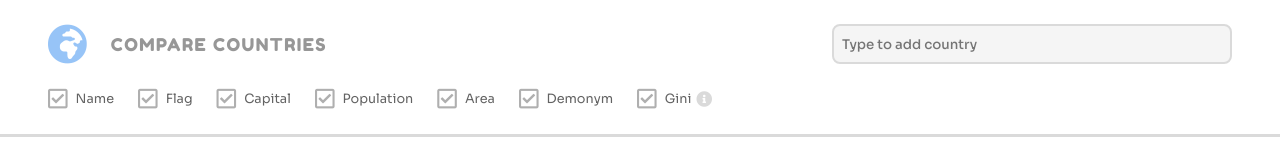
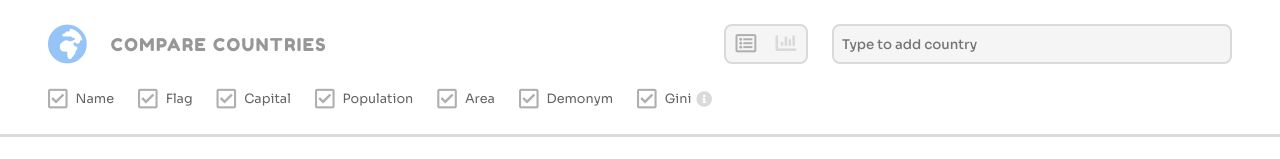
Before and after one commit to qvistdev09/compare-countries, a React (Create React App) app: page / in a window 1280 px wide. Shown: the top 159 px of the page. Built offline with nearby package versions, Linux system fonts and the light colour scheme.

Commit message:
viewswitch draft

```diff
--- a/src/App.js
+++ b/src/App.js
@@ -9,6 +9,7 @@ import GridMaker from './components/GridMaker';
 import SiteTitle from './components/SiteTitle';
 import SearchField from './components/SearchField';
 import CheckboxMaker from './components/CheckboxMaker';
+import ViewSwitch from './components/ViewSwitch';
 
 class App extends React.Component {
   constructor(props) {
@@ -289,6 +290,8 @@ class App extends React.Component {
         <header id="site-header" className="p">
           <div className="flex-row justify-between align-center m-bottom">
             <SiteTitle classes="m-left flex-row align-center" />
+            <div className="flex-row align-center">
+              <ViewSwitch classes="m-right" />
               <SearchField
                 classes="m-right"
                 suggestions={this.state.suggestions}
@@ -307,6 +310,7 @@ class App extends React.Component {
                 }}
                 add={this.fetchCountry}
               />
+            </div>
           </div>
           <CheckboxMaker
             classes="m-left flex-row align-center"
--- /dev/null
+++ b/src/components/ViewSwitch.js
@@ -0,0 +1,20 @@
+import React from 'react';
+
+function ViewSwitch(props) {
+  return (
+    <div
+      className={
+        props.classes + ' view-switch flex-row justify-between align-stretch'
+      }
+    >
+      <div className="switch-icon-wrapper switch-icon-wrapper-active">
+        <i className="far fa-list-alt switch-icon switch-icon-active"></i>
+      </div>
+      <div className="switch-icon-wrapper">
+        <i className="fas fa-chart-bar switch-icon"></i>
+      </div>
+    </div>
+  );
+}
+
+export default ViewSwitch;
--- a/src/css/style.css
+++ b/src/css/style.css
@@ -327,3 +327,26 @@ img {
   height: 1rem;
   transform: translateX(-50%);
 }
+
+.view-switch {
+  height: 2.5rem;
+  border-radius: 0.5rem;
+  border: 2px solid var(--border-color);
+  background-color: var(--input-bg-unfocusd);
+}
+
+.switch-icon {
+  color: var(--border-color);
+  font-size: 1.3rem;
+}
+
+.switch-icon-wrapper {
+  width: 2.5rem;
+  display: flex;
+  justify-content: center;
+  align-items: center;
+}
+
+.switch-icon-active {
+  color: var(--darker);
+}
```
Lines whose indentation alone changed are shown as unchanged.
